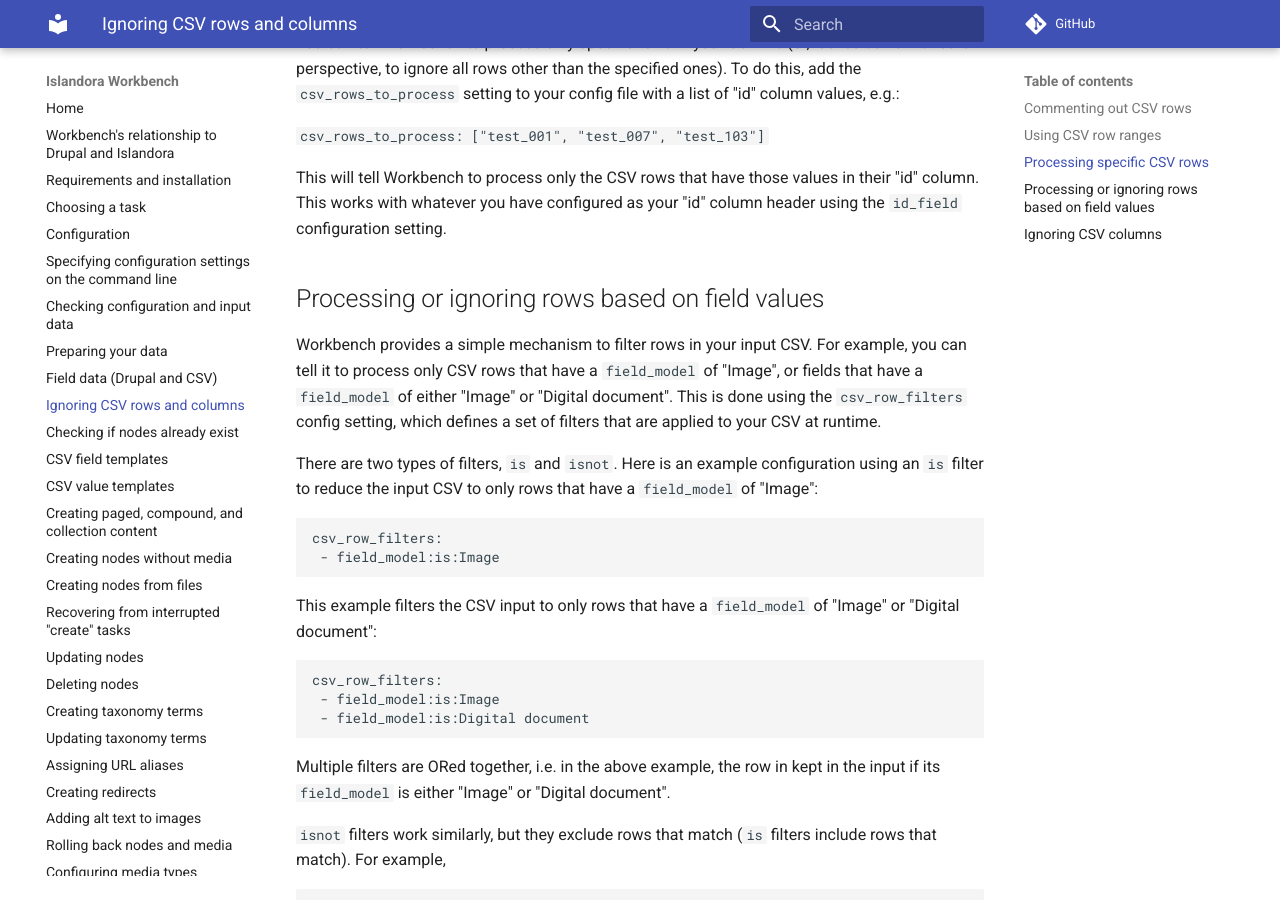
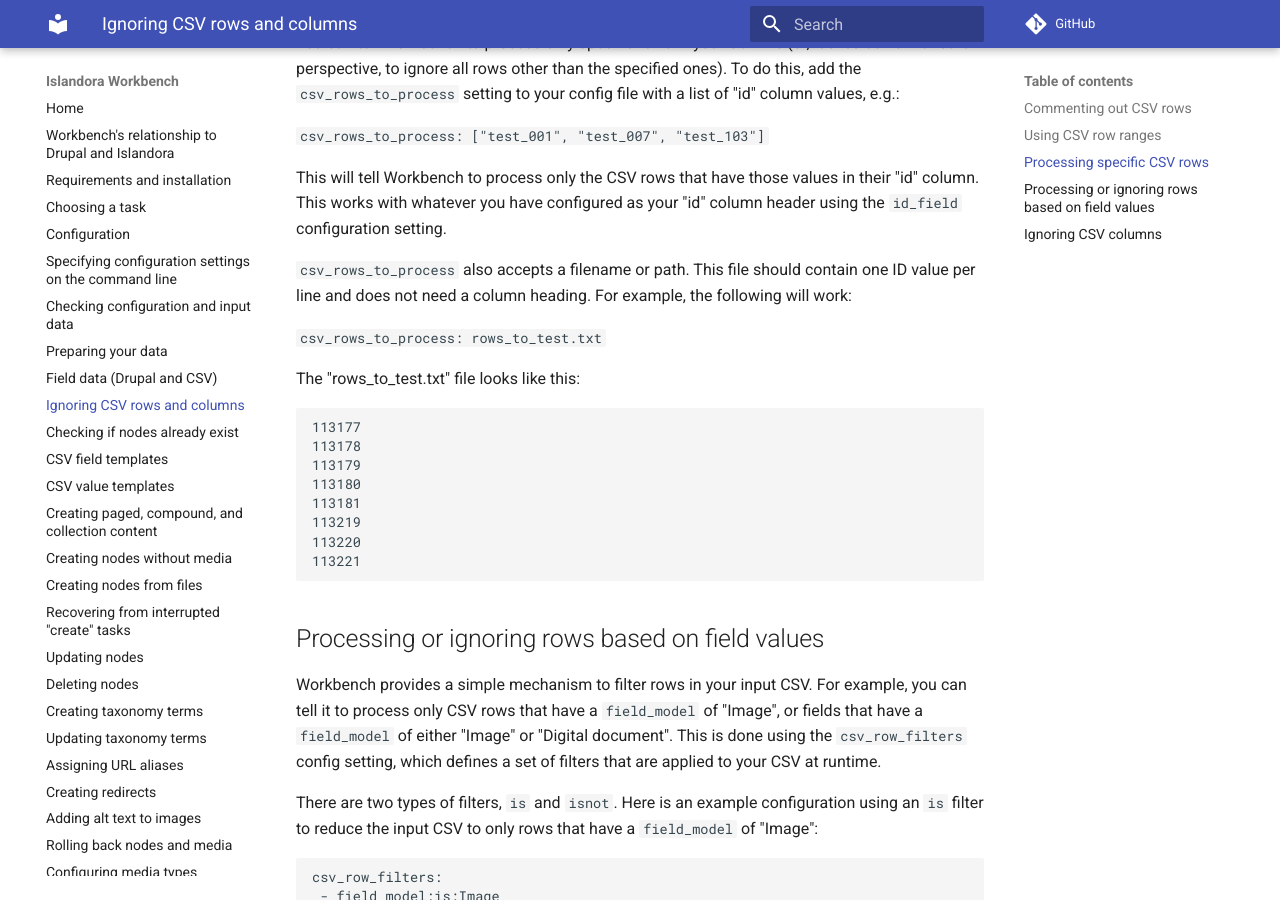
Before and after one commit to mjordan/islandora_workbench_docs, an MkDocs documentation site: the page built from docs/ignoring_csv_rows_and_columns.md, in a window 1280 px wide and 900 px high, scrolled down 2295 px. Built offline with MkDocs 1.6.1 and Material for MkDocs 9.7.7, drawn with Linux system fonts in a browser that asks for light colours; comment, search, counter and statistics services are not loaded.

Commit message:
Updated docs to refect new feature added in #901.

````diff
--- a/docs/ignoring_csv_rows_and_columns.md
+++ b/docs/ignoring_csv_rows_and_columns.md
@@ -83,6 +83,23 @@
 
 This will tell Workbench to process only the CSV rows that have those values in their "id" column. This works with whatever you have configured as your "id" column header using the `id_field` configuration setting.
 
+`csv_rows_to_process` also accepts a filename or path. This file should contain one ID value per line and does not need a column heading. For example, the following will work:
+
+```csv_rows_to_process: rows_to_test.txt```
+
+The "rows_to_test.txt" file looks like this:
+
+```
+113177
+113178
+113179
+113180
+113181
+113219
+113220
+113221
+```
+
 ## Processing or ignoring rows based on field values
 
 Workbench provides a simple mechanism to filter rows in your input CSV. For example, you can tell it to process only CSV rows that have a `field_model` of "Image", or fields that have a `field_model` of either "Image" or "Digital document". This is done using the `csv_row_filters` config setting, which defines a set of filters that are applied to your CSV at runtime.
````
Also changed, not shown: docs/changelog.md (+2 -0 lines).
